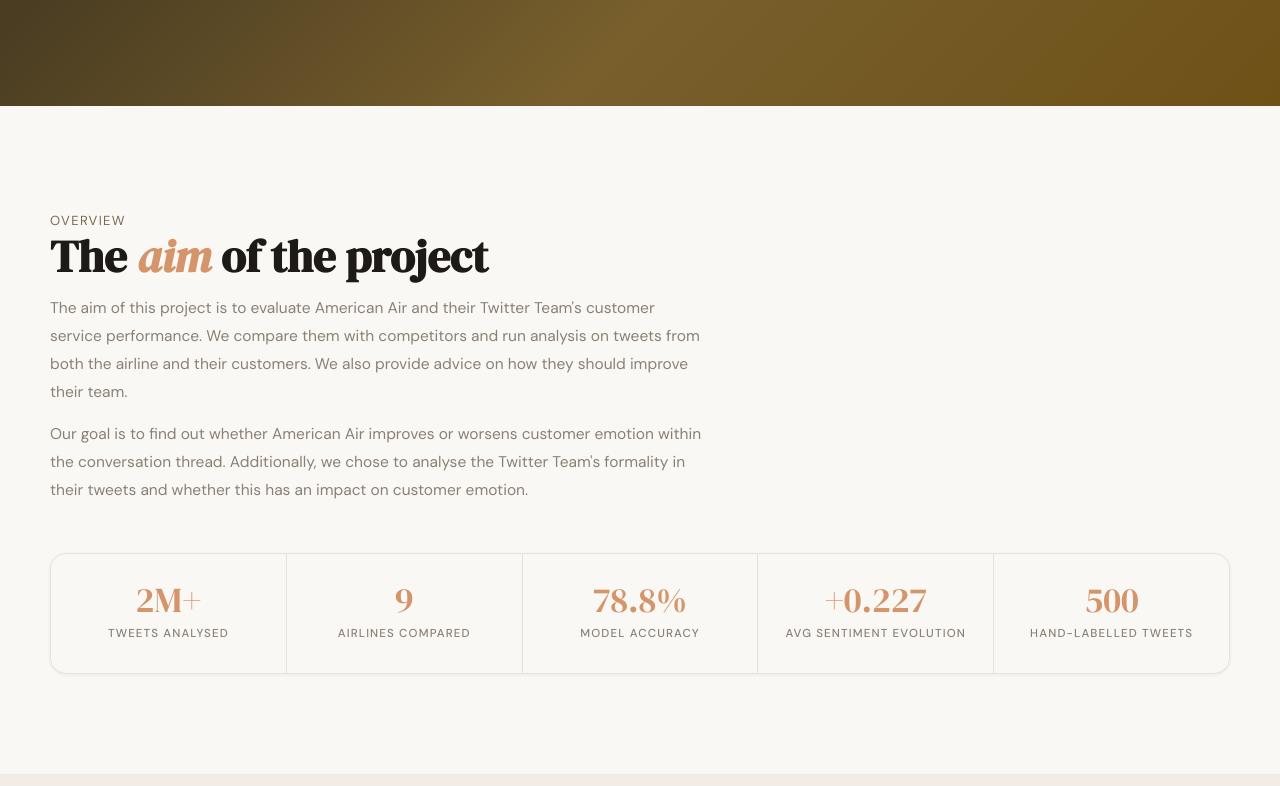
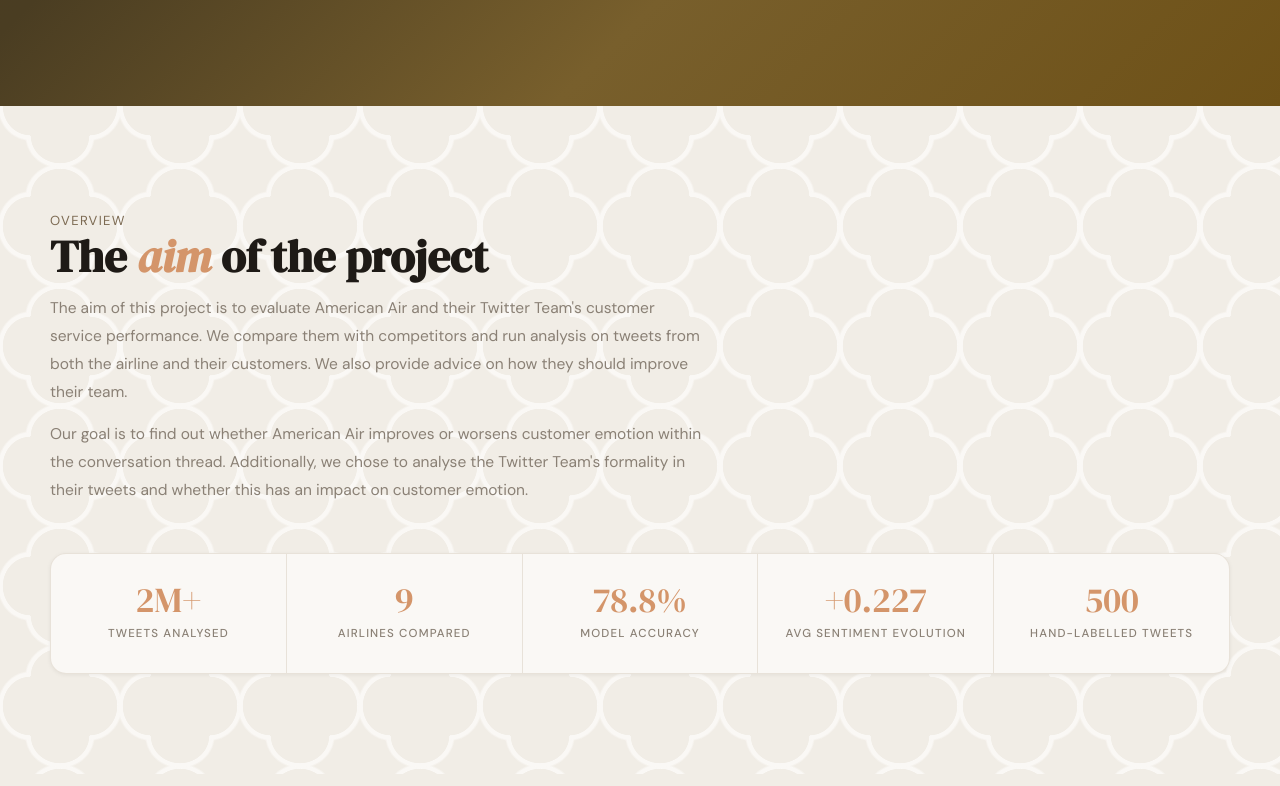
Before and after one commit to Yanikie/PortfolioProjects, a plain HTML site: page Website/customerService.html in a window 1280 px wide. Shown: the part 694-1480 px from the top of the page. Drawn offline with Linux system fonts and the light colour scheme.

Commit message:
Added a background to the customerService section

```diff
--- a/Website/css/customerService.css
+++ b/Website/css/customerService.css
@@ -347,7 +347,19 @@
 
 
 /* Sections */
-.section{padding: 100px 0;}
+.section{
+  padding: 100px 0;
+  --s: 60px; /* control the size */
+
+  --_g: #0000 83%, var(--cream) 85% 95%,#0000 101%;
+  background:
+    radial-gradient(27% 29% at right ,var(--_g)) calc(var(--s)/ 2) var(--s),
+    radial-gradient(27% 29% at left  ,var(--_g)) calc(var(--s)/-2) var(--s),
+    radial-gradient(29% 27% at top   ,var(--_g)) 0 calc(var(--s)/ 2),
+    radial-gradient(29% 27% at bottom,var(--_g)) 0 calc(var(--s)/-2)
+    var(--cream-dark);
+  background-size: calc(2*var(--s)) calc(2*var(--s));
+}
 
 .sectionAlt{background: var(--cream-dark);}
 
```
